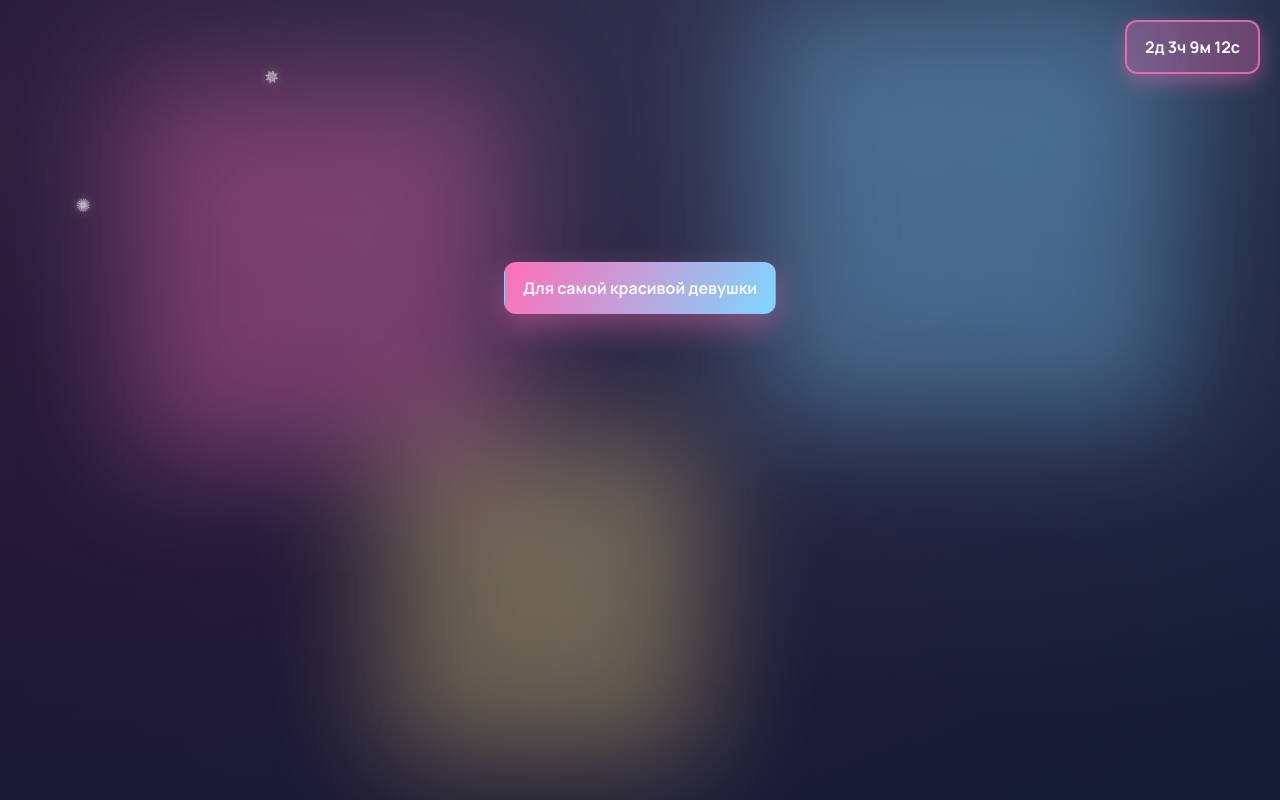
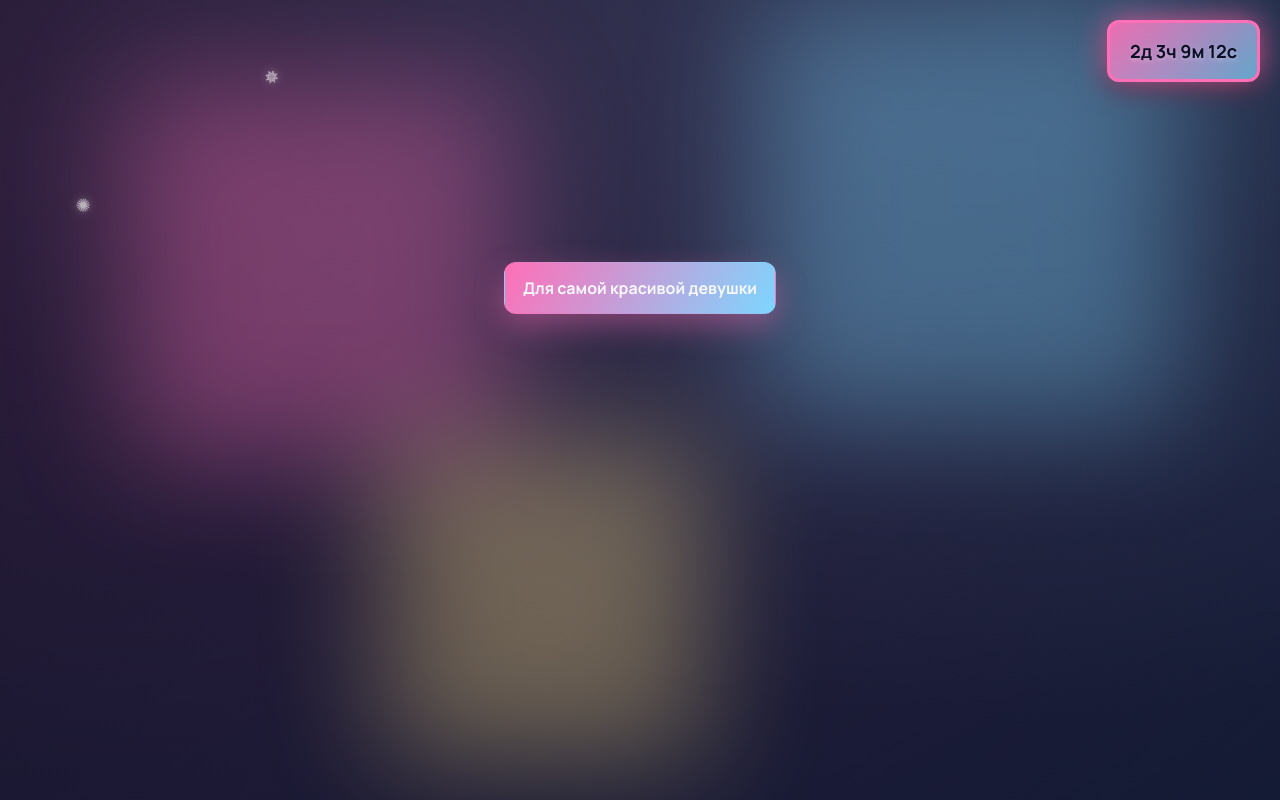
Before and after one commit to kydyrzhanmaratuly-hub/Xalisa, a website: page site/index.html in a window 1280 px wide. Drawn offline with Linux system fonts and the light colour scheme.

Commit message:
fix: make timer much more visible with gradient background and glowing shadow

```diff
--- a/site/index.html
+++ b/site/index.html
@@ -14,7 +14,7 @@
     .btn{display:inline-flex;align-items:center;gap:10px;padding:14px 18px;border-radius:12px;font-weight:700;border:1px solid transparent;text-decoration:none;color:var(--text);transition:transform .2s ease}
     .btn.primary{background:linear-gradient(120deg,var(--accent-1),var(--accent-2));box-shadow:0 12px 30px rgba(255,111,183,0.4)}
     .center{min-height:60vh;display:flex;align-items:center;justify-content:center}
-    #timer{position:fixed;top:20px;right:20px;z-index:100;background:rgba(255,111,183,0.3);border:2px solid rgba(255,111,183,0.8);padding:14px 18px;border-radius:12px;color:#fff;font-weight:700;font-size:16px;backdrop-filter:blur(10px);box-shadow:0 8px 20px rgba(255,111,183,0.4);white-space:nowrap}
+    #timer{position:fixed;top:20px;right:20px;z-index:100;background:linear-gradient(135deg,rgba(255,111,183,0.9),rgba(125,214,255,0.7));border:3px solid #ff6fb7;padding:16px 20px;border-radius:12px;color:#0b0f25;font-weight:900;font-size:18px;-webkit-backdrop-filter:blur(15px);backdrop-filter:blur(15px);box-shadow:0 0 30px rgba(255,111,183,0.8),0 8px 25px rgba(0,0,0,0.6);white-space:nowrap;text-shadow:0 2px 4px rgba(255,255,255,0.3)}
   </style>
 </head>
 <body>
```
Also changed, not shown: site/letter.html (+3 -2 lines).
